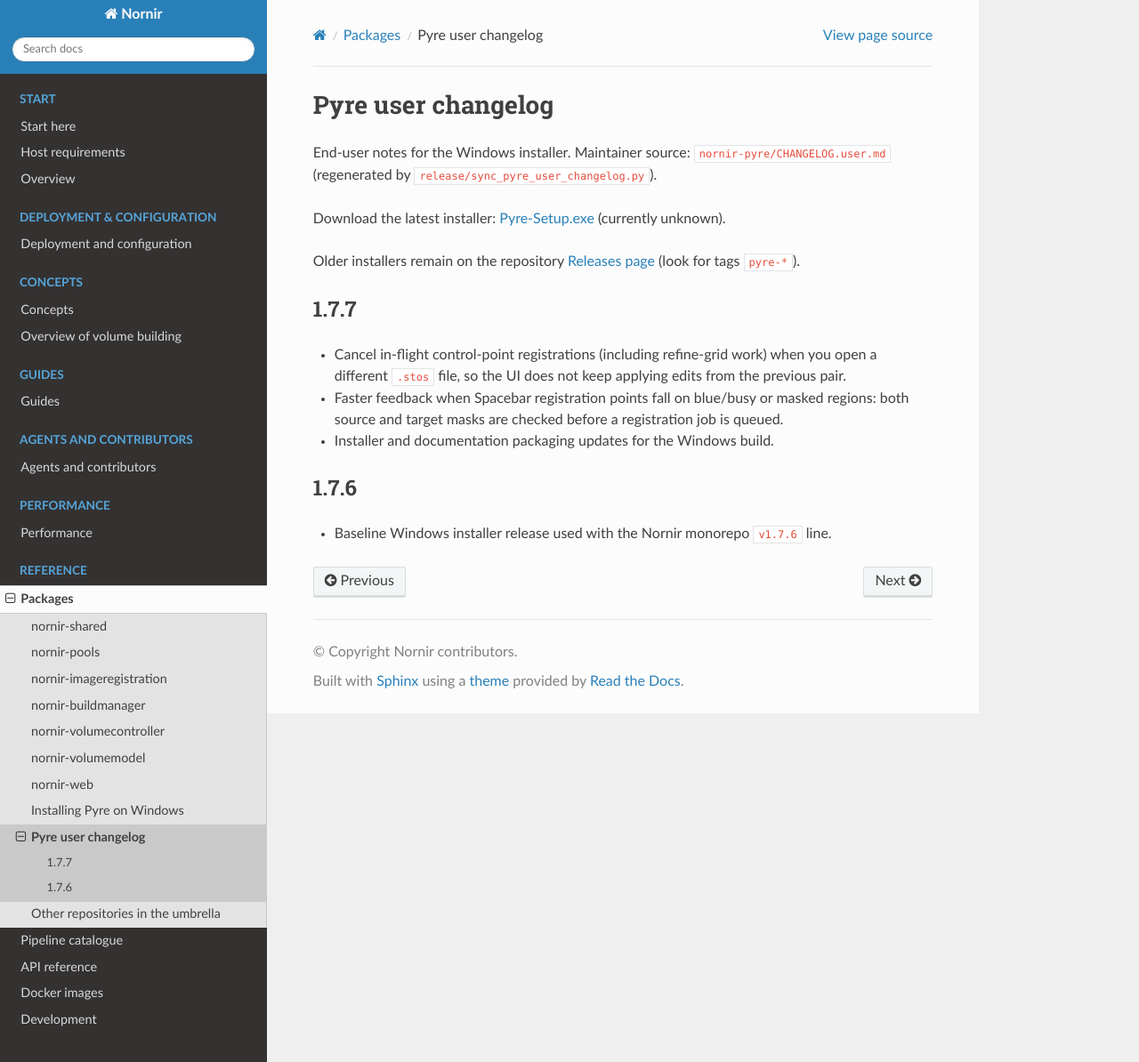
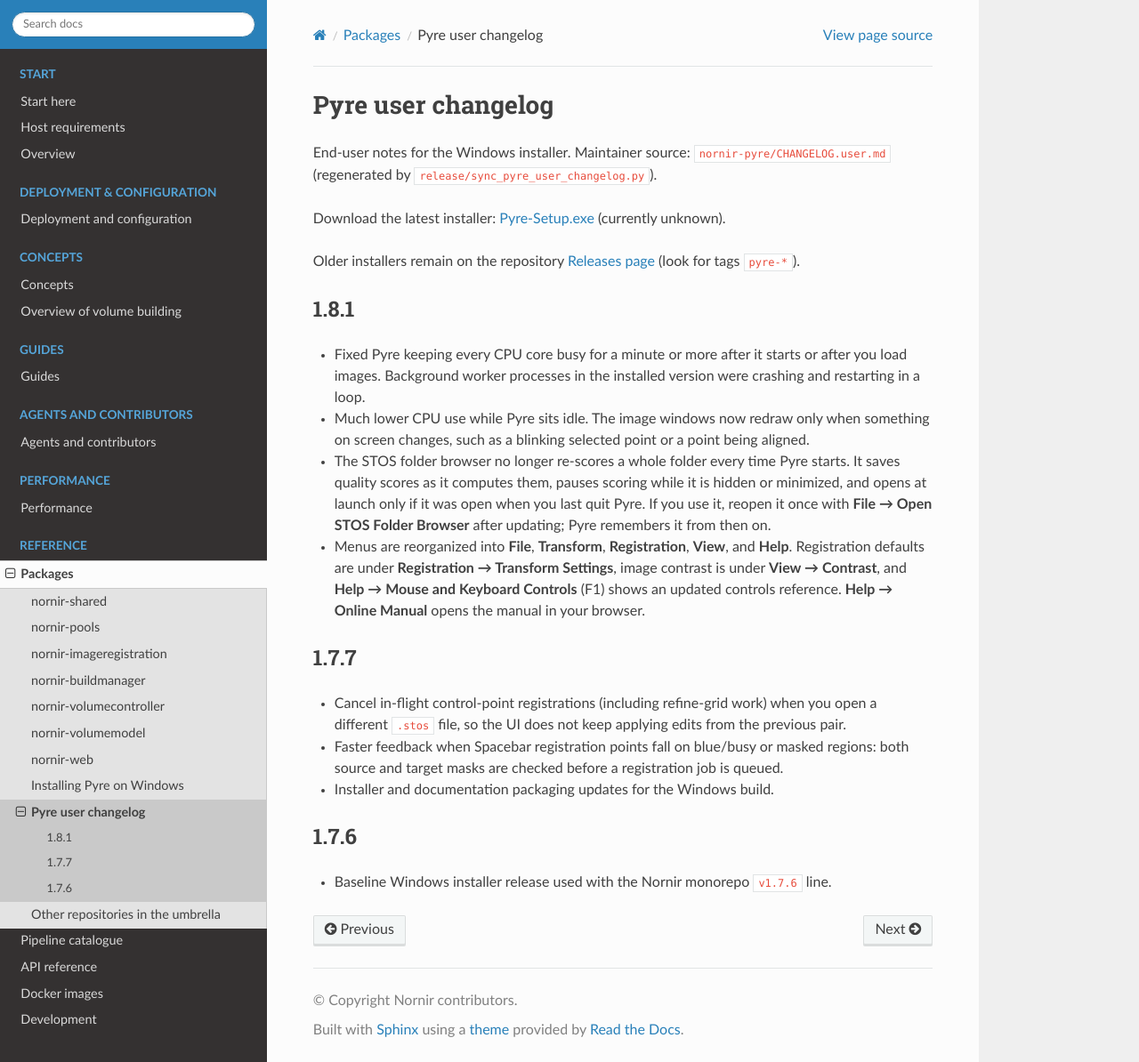
Before and after one commit to jamesra/nornir, a Sphinx documentation site: the page built from docs/packages/pyre_changelog.rst, in a window 1280 px wide and 1194 px high. Shown: the whole window at 89% size. Built offline with Sphinx 7.4.7 and the Read the Docs theme 3.1.0, drawn with Linux system fonts in a browser that asks for light colours.

Commit message:
Update nornir-pyre: STOS browser scoring and startup, 1.8.1 user notes
- STOS browser saves quality scores as it computes them, pauses scoring
  while hidden, and opens at launch only if it was open at last quit
- Pyre 1.8.1 user notes; docs/packages/pyre_changelog.rst regenerated by
  release/sync_pyre_user_changelog.py

Co-Authored-By: Claude Opus 5.5 <noreply@anthropic.com>

```diff
--- a/docs/packages/pyre_changelog.rst
+++ b/docs/packages/pyre_changelog.rst
@@ -12,6 +12,14 @@ Older installers remain on the repository
 `Releases page <https://github.com/jamesra/nornir/releases>`_
 (look for tags ``pyre-*``).
 
+1.8.1
+-----
+
+* Fixed Pyre keeping every CPU core busy for a minute or more after it starts or after you load images. Background worker processes in the installed version were crashing and restarting in a loop.
+* Much lower CPU use while Pyre sits idle. The image windows now redraw only when something on screen changes, such as a blinking selected point or a point being aligned.
+* The STOS folder browser no longer re-scores a whole folder every time Pyre starts. It saves quality scores as it computes them, pauses scoring while it is hidden or minimized, and opens at launch only if it was open when you last quit Pyre. If you use it, reopen it once with **File → Open STOS Folder Browser** after updating; Pyre remembers it from then on.
+* Menus are reorganized into **File**, **Transform**, **Registration**, **View**, and **Help**. Registration defaults are under **Registration → Transform Settings**, image contrast is under **View → Contrast**, and **Help → Mouse and Keyboard Controls** (F1) shows an updated controls reference. **Help → Online Manual** opens the manual in your browser.
+
 1.7.7
 -----
 
```
